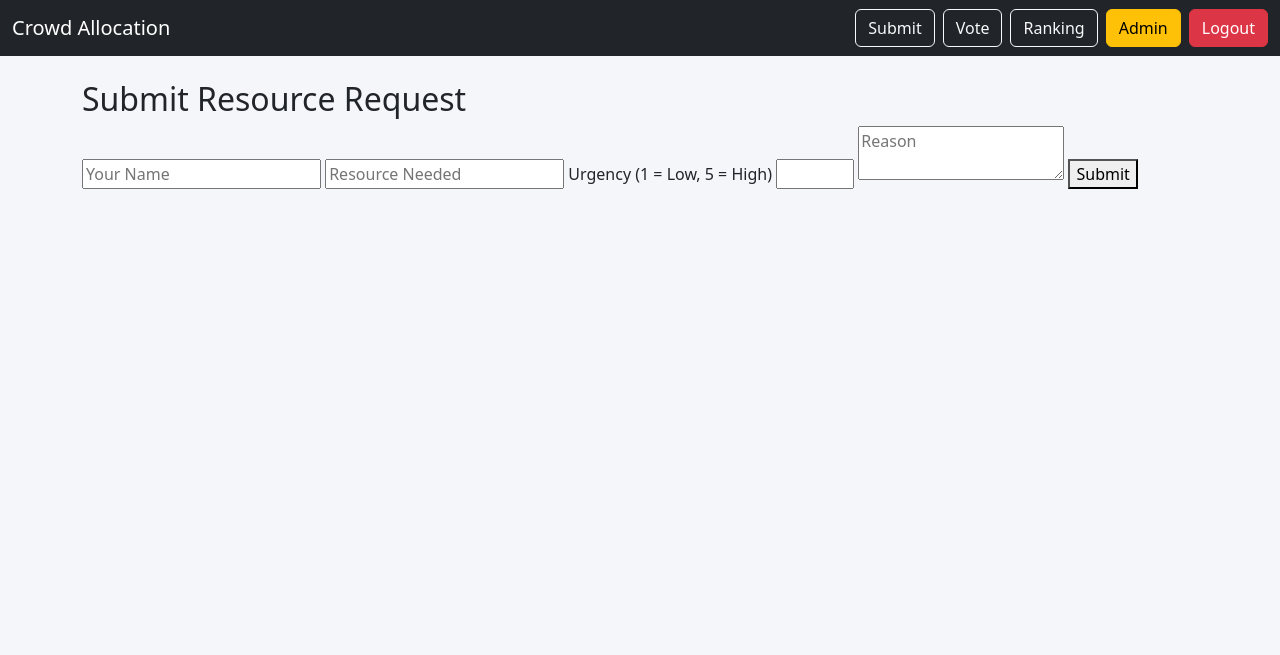
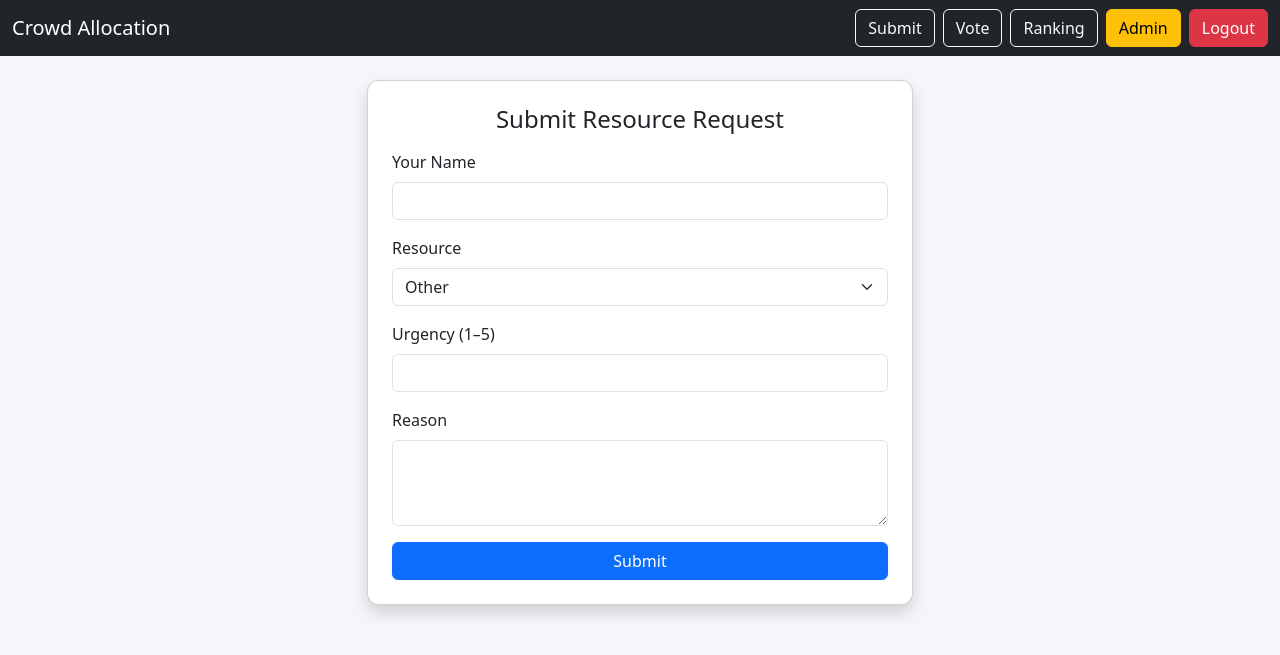
Before and after one commit to Riyaz2815-Mohammed/crowdresourceallocation, a Flask app: page / in a window 1280 px wide. Shown: the top 655 px of the page. Run offline with Flask 3, Linux system fonts and the light colour scheme; the visitor is signed in with stand-in values (Sample User, id 1).

Commit message:
all html files are modified because of ui

```diff
--- a/templates/submit.html
+++ b/templates/submit.html
@@ -1,14 +1,41 @@
-{% extends 'base.html' %}
-{% block title %}Submit{% endblock %}
+{% extends "base.html" %}
+{% block title %}Submit Request{% endblock %}
 
 {% block content %}
-<h2>Submit Resource Request</h2>
-<form method="POST">
-    <input name="name" placeholder="Your Name" required>
-    <input name="resource" placeholder="Resource Needed" required>
-    <label>Urgency (1 = Low, 5 = High)</label>
-    <input type="number" name="urgency" min="1" max="5" required>
-    <textarea name="reason" placeholder="Reason" required></textarea>
-    <button type="submit">Submit</button>
-</form>
+<div class="row justify-content-center">
+    <div class="col-md-6">
+        <div class="card shadow p-4">
+            <h4 class="mb-3 text-center">Submit Resource Request</h4>
+
+            <form method="post">
+                <div class="mb-3">
+                    <label class="form-label">Your Name</label>
+                    <input class="form-control" name="name" required>
+                </div>
+
+                <div class="mb-3">
+                    <label class="form-label">Resource</label>
+                    <select class="form-select" name="resource" required>
+                        {% for r in resources %}
+                            <option value="{{ r }}">{{ r }}</option>
+                        {% endfor %}
+                        <option value="Other">Other</option>
+                    </select>
+                </div>
+
+                <div class="mb-3">
+                    <label class="form-label">Urgency (1–5)</label>
+                    <input type="number" class="form-control" name="urgency" min="1" max="5" required>
+                </div>
+
+                <div class="mb-3">
+                    <label class="form-label">Reason</label>
+                    <textarea class="form-control" name="reason" rows="3" required></textarea>
+                </div>
+
+                <button class="btn btn-primary w-100">Submit</button>
+            </form>
+        </div>
+    </div>
+</div>
 {% endblock %}
```
Also changed, not shown: templates/login.html (+23 -7 lines), templates/ranking.html (+17 -9 lines), templates/vote.html (+20 -9 lines).
